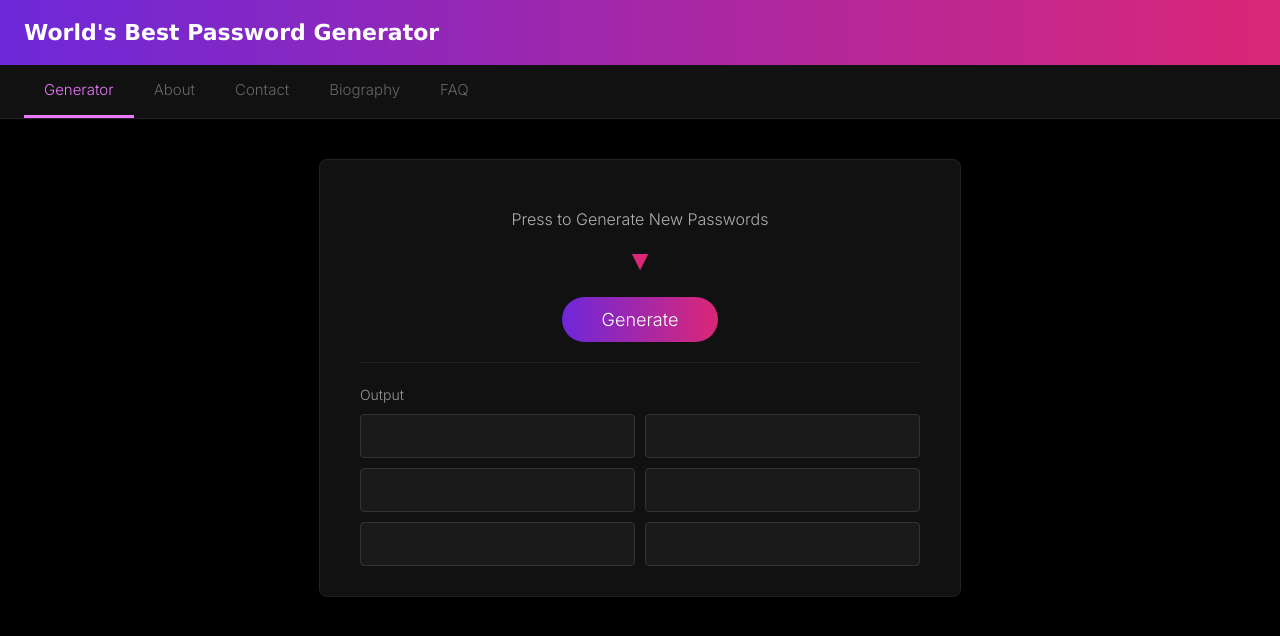
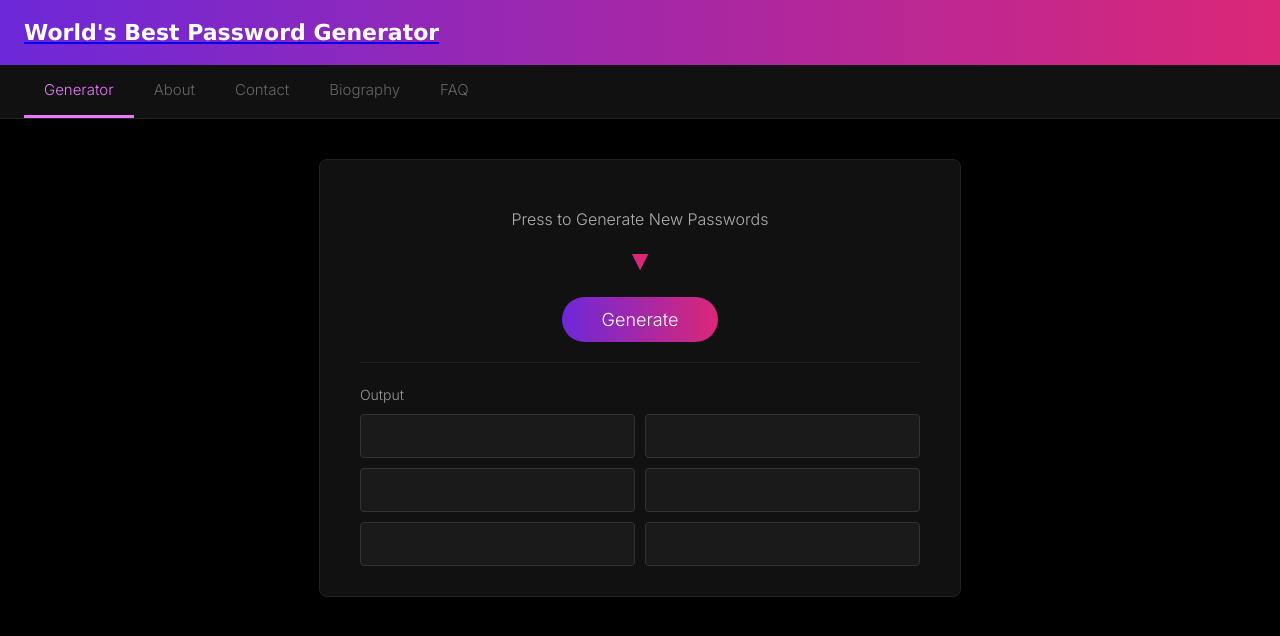
Before and after one commit to dtorres3795/Test-1, a plain HTML site: page index.html in a window 1280 px wide. Drawn offline with Linux system fonts and the light colour scheme; a web font is replaced by a local one.

Commit message:
Make banner title clickable and fix HTML structure

```diff
--- a/index.html
+++ b/index.html
@@ -17,7 +17,7 @@
     <body>
         <!-- Banner -->
         <div id="banner">
-            <h1>World's Best Password Generator</h1>
+            <a href="index.html"><h1>World's Best Password Generator</h1></a>
         </div>
 
         <!-- Nav -->
```
